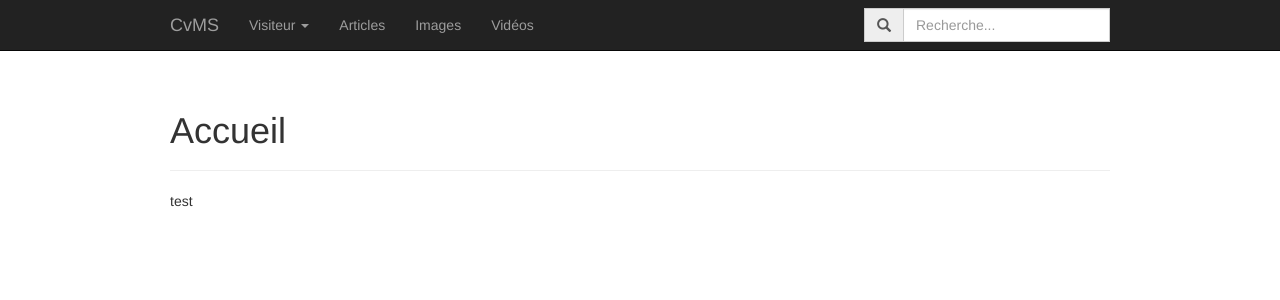
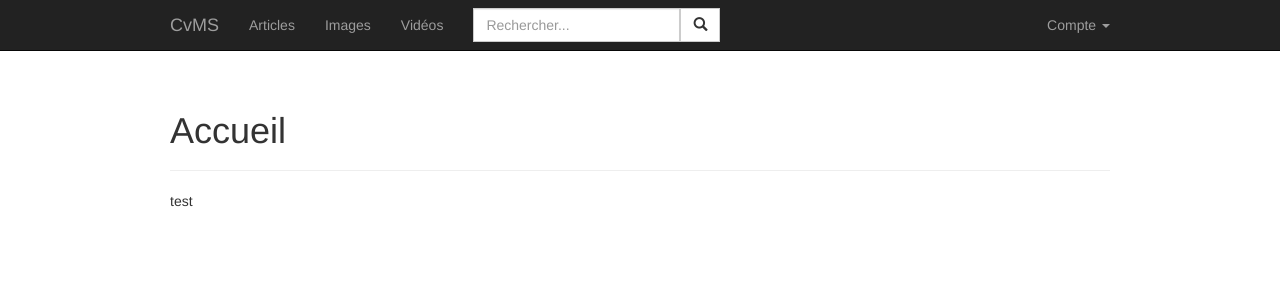
Before and after one commit to folkrav/B65-CvMS, a Flask app: page / in a window 1280 px wide. Shown: the top 300 px of the page. Run offline with Flask 2, Linux system fonts and the light colour scheme; some libraries are stand-ins or nearby versions.

Commit message:
tweaked search bar and account dropdown

```diff
--- a/app/templates/base.html
+++ b/app/templates/base.html
@@ -32,16 +32,17 @@
                 </button>
                 <a class="navbar-brand" href="/">CvMS</a>
             </div>
-            <ul class="nav navbar-nav">
+            <ul class="nav navbar-nav navbar-right">
                 <li class="dropdown">
-                    <a href="#" class="dropdown-toggle" data-toggle="dropdown" role="button" aria-haspopup="true" aria-expanded="false">
-                        {% if username %}
-                            {{ username }}
-                        {% else %}
-                            Visiteur
-                        {% endif %}
-                        <span class="caret"></span>
-                    </a>
+                    {% if username %}
+                    <ul class="nav navbar-nav">
+                        <li><a href="/content/articles">Articles</a></li>
+                        <li><a href="/content/images">Images</a></li>
+                        <li><a href="/content/videos">Vidéos</a></li>
+                    </ul>
+                    <span class="navbar-text">{{ username }}</span>
+                    {% endif %}
+                    <a href="#" class="dropdown-toggle" data-toggle="dropdown" role="button" aria-haspopup="true" aria-expanded="false">Compte <span class="caret"></span></a>
                     <ul class="dropdown-menu">
                         {% if username %}
                             <li><a href="account">Mon compte</a></li>
@@ -59,13 +60,11 @@
                     <li><a href="/content/images">Images</a></li>
                     <li><a href="/content/videos">Vidéos</a></li>
                 </ul>
-                <form class="navbar-form navbar-right" role="search" method="GET" action="search">
+                <form class="navbar-form input-group" role="search" method="GET" action="search">
                     <div class="form-group">
-                        <div class="input-group">
-                            <span class="input-group-addon"><i class="glyphicon glyphicon-search"></i></span>
-                            <input type="text" class="form-control" placeholder="Recherche...">
-                        </div>
+                        <input type="text" class="form-control" placeholder="Rechercher...">
                     </div>
+                    <button type="submit" class="btn btn-default"><i class="glyphicon glyphicon-search"></i></button>
                 </form>
             </div>
         </div>
```
